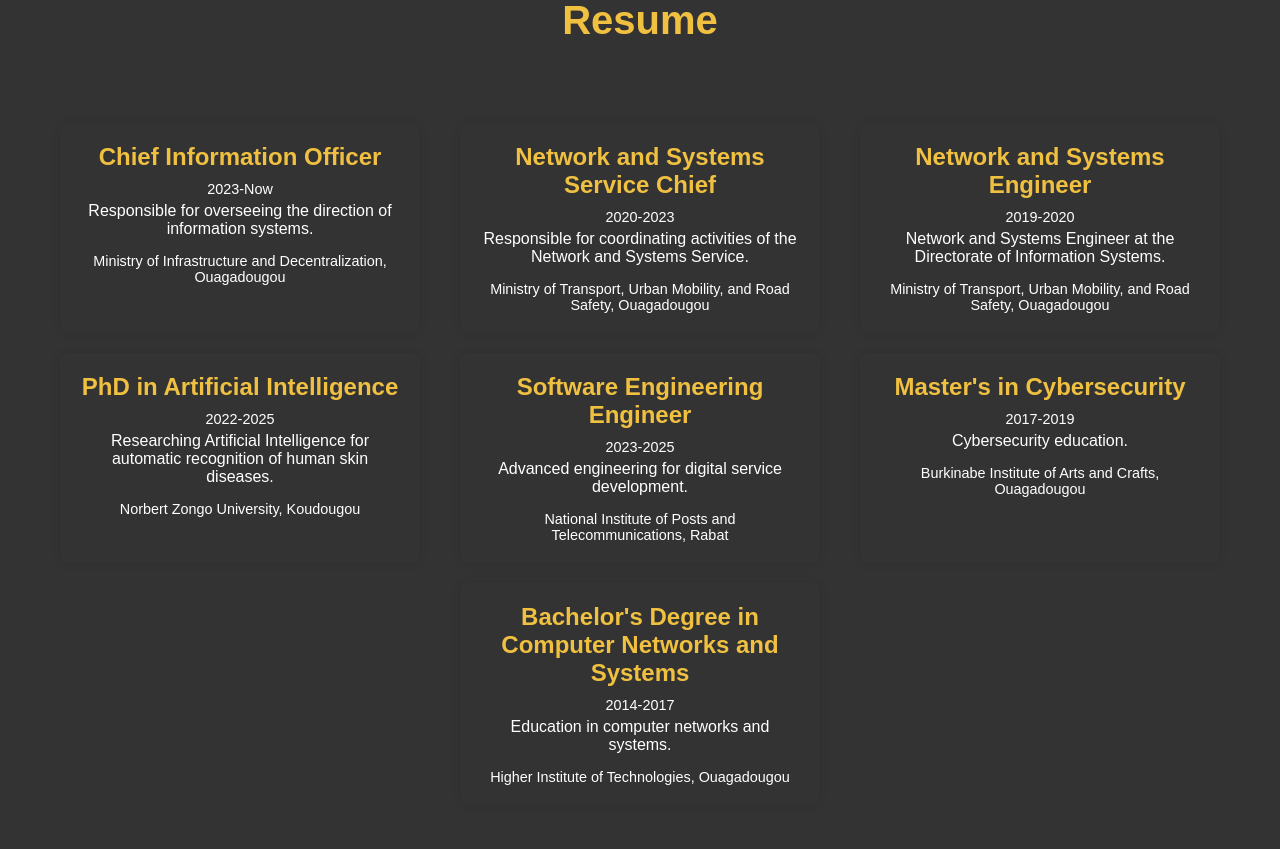
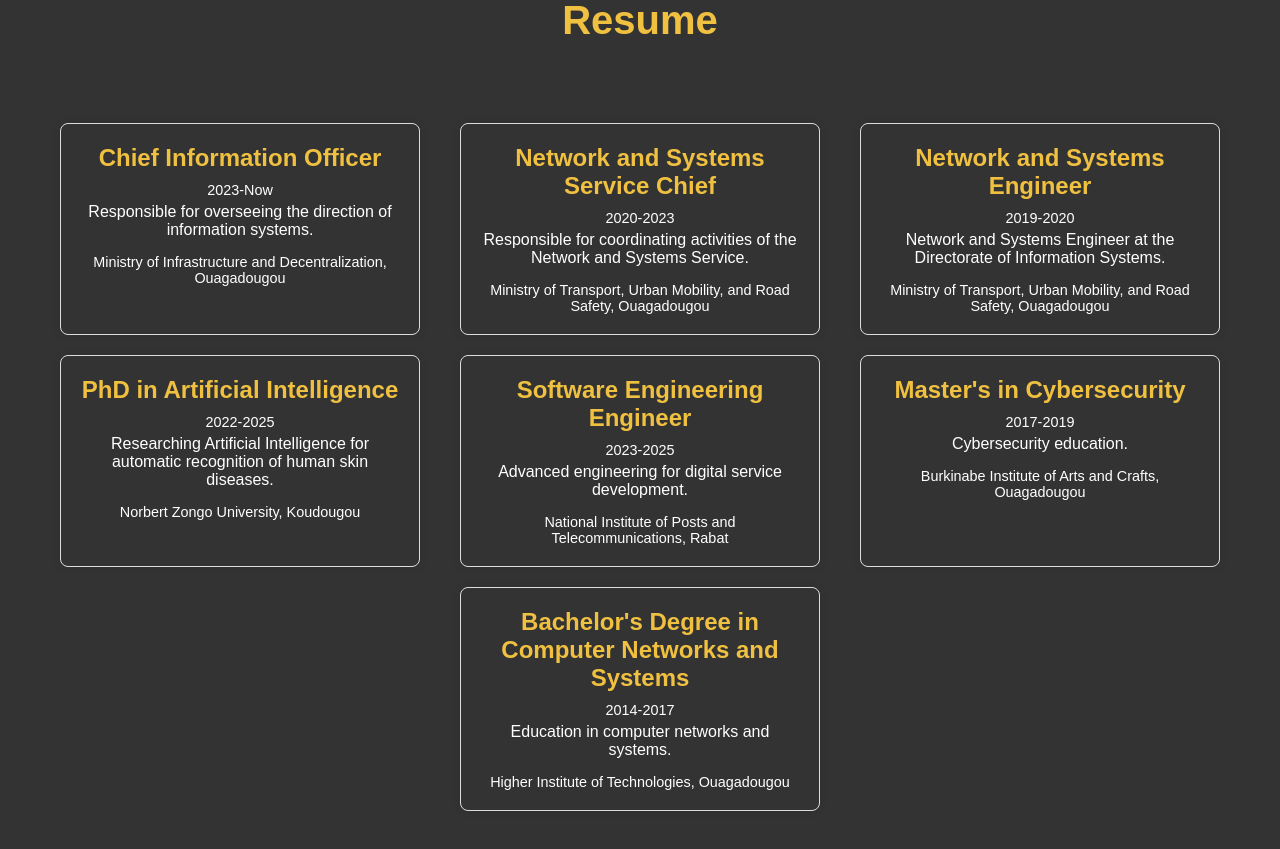
Before and after one commit to tanguy-kabore/lite-portefolio, a React (Create React App) app: page / in a window 1280 px wide. Shown: the part 2000-2849 px from the top of the page. Built offline with nearby package versions, Linux system fonts and the light colour scheme.

Commit message:
first commit

```diff
--- a/src/pages/Resume.css
+++ b/src/pages/Resume.css
@@ -13,6 +13,7 @@
 
   .resume-item {
     width: 100%; /* Full width on small screens */
+    border: 1px solid var(--border-color);
     padding: 20px;
     margin-bottom: 20px;
     border-radius: 8px;
```
